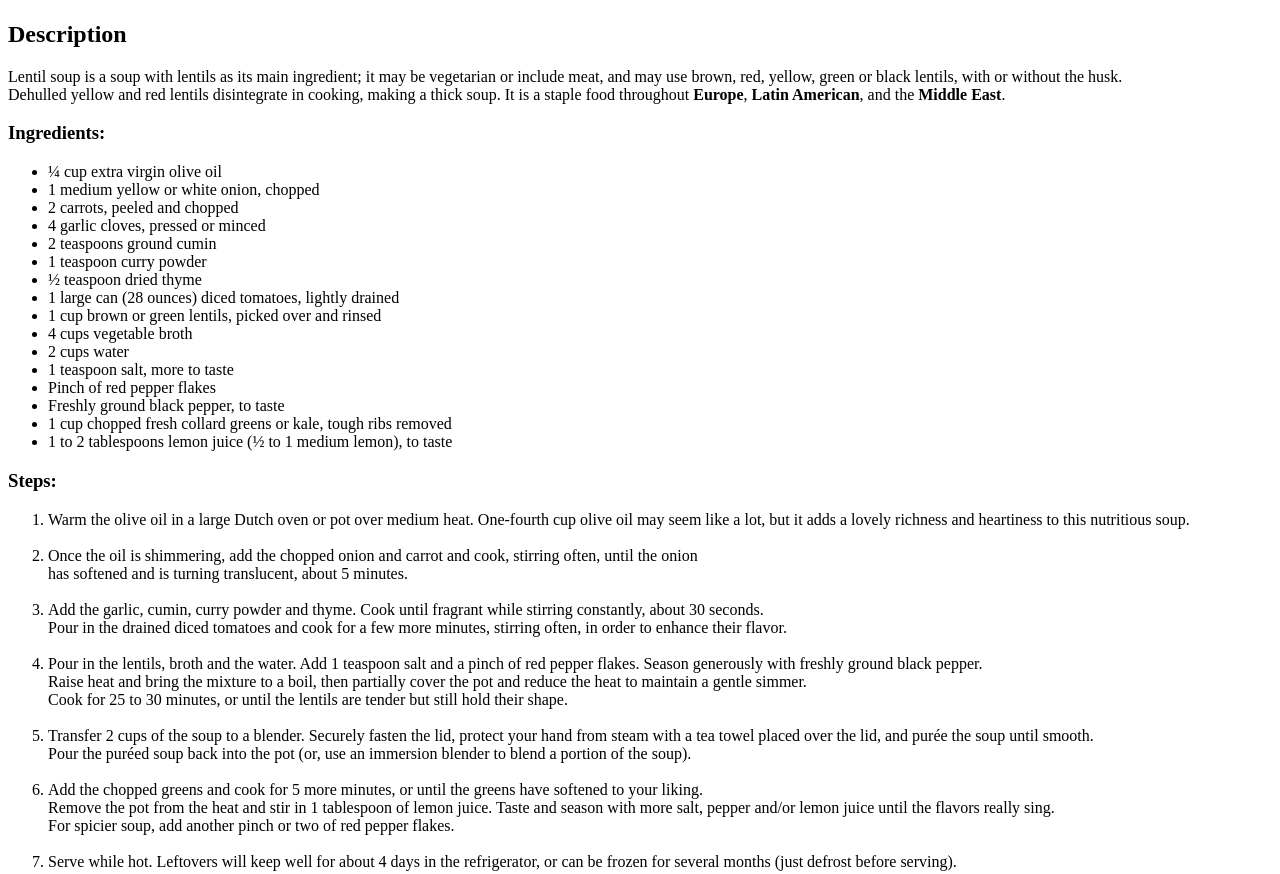
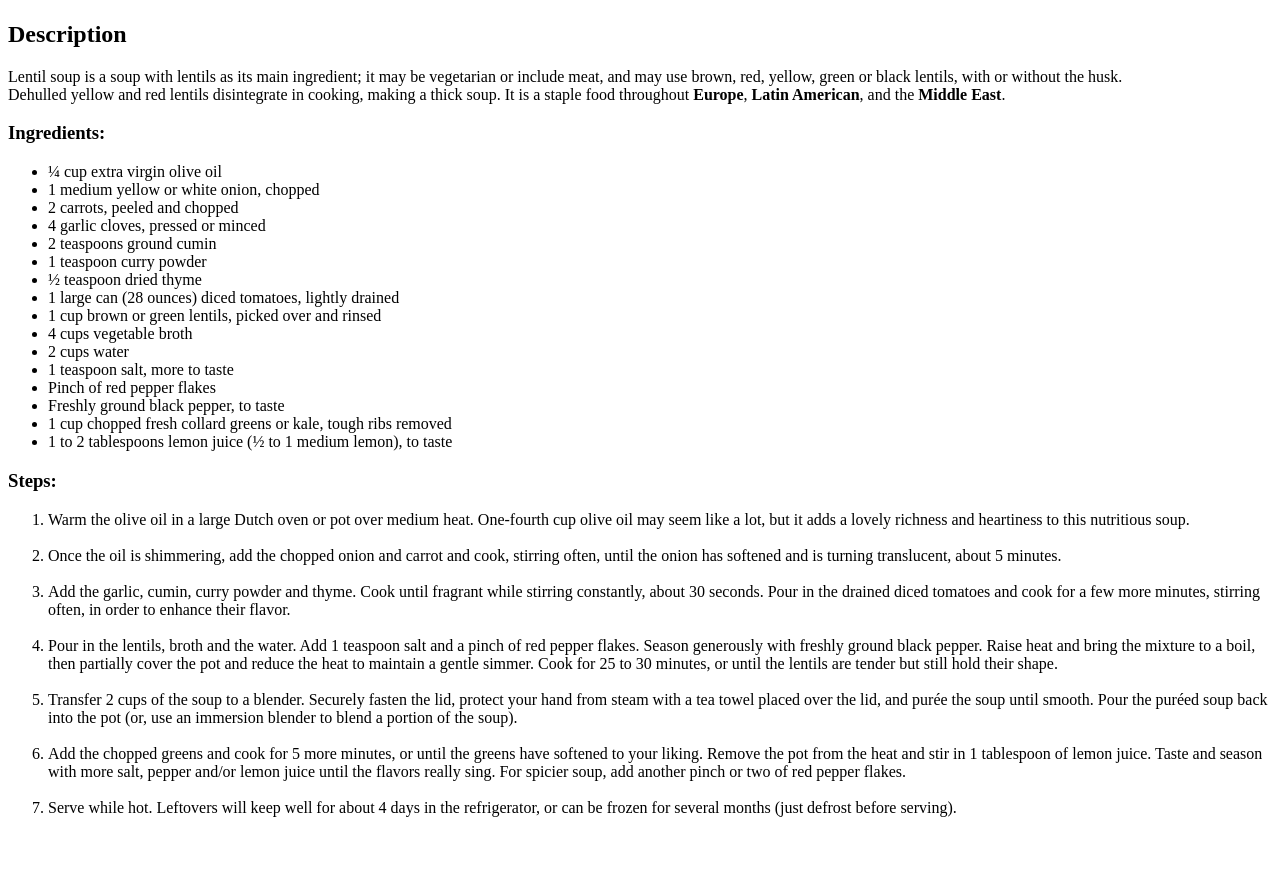
Before and after one commit to 1Cahrl/odin-recipes, a plain HTML site: page recipes/lentil-soup.html in a window 1280 px wide. Shown: the part 433-1307 px from the top of the page. After the commit the page ends 1284 px from the top, so only its background shows below. Drawn offline with Linux system fonts and the light colour scheme.

Commit message:
Make changes that can be ignored

```diff
--- a/recipes/lentil-soup.html
+++ b/recipes/lentil-soup.html
@@ -44,23 +44,23 @@
                 and heartiness to this nutritious soup.</li><br>
 
             <li>Once the oil is shimmering, add the chopped onion and carrot and cook, stirring often,
-                until the onion <br>has softened and is turning translucent, about 5 minutes.</li><br>
+                until the onion has softened and is turning translucent, about 5 minutes.</li><br>
 
-            <li>Add the garlic, cumin, curry powder and thyme. Cook until fragrant while stirring constantly, about 30 seconds.<br>
+            <li>Add the garlic, cumin, curry powder and thyme. Cook until fragrant while stirring constantly, about 30 seconds.
                 Pour in the drained diced tomatoes and cook for a few more minutes, stirring often, in order to enhance their flavor.</li><br>
 
             <li>Pour in the lentils, broth and the water. Add 1 teaspoon salt and a pinch of red pepper flakes.
-                Season generously with freshly ground black pepper.<br> Raise heat and bring the mixture to a boil,
-                then partially cover the pot and reduce the heat to maintain a gentle simmer.<br> Cook for 25 to 30 minutes,
+                Season generously with freshly ground black pepper. Raise heat and bring the mixture to a boil,
+                then partially cover the pot and reduce the heat to maintain a gentle simmer. Cook for 25 to 30 minutes,
                 or until the lentils are tender but still hold their shape.</li><br>
 
             <li>Transfer 2 cups of the soup to a blender. Securely fasten the lid, protect your hand from steam with a tea towel placed over
-                the lid, and purée the soup until smooth.<br> Pour the puréed soup back into the pot (or, use an immersion blender to blend
+                the lid, and purée the soup until smooth. Pour the puréed soup back into the pot (or, use an immersion blender to blend
                 a portion of the soup).</li><br>
 
             <li>Add the chopped greens and cook for 5 more minutes, or until the greens have softened to your liking.
-                <br>Remove the pot from the heat and stir in 1 tablespoon of lemon juice. Taste and season with more salt, pepper and/or lemon juice
-                until the flavors really sing.<br> For spicier soup, add another pinch or two of red pepper flakes.</li><br>
+                Remove the pot from the heat and stir in 1 tablespoon of lemon juice. Taste and season with more salt, pepper and/or lemon juice
+                until the flavors really sing. For spicier soup, add another pinch or two of red pepper flakes.</li><br>
 
             <li>Serve while hot. Leftovers will keep well for about 4 days in the refrigerator, or can be frozen for several months
                 (just defrost before serving).</li><br>
```
